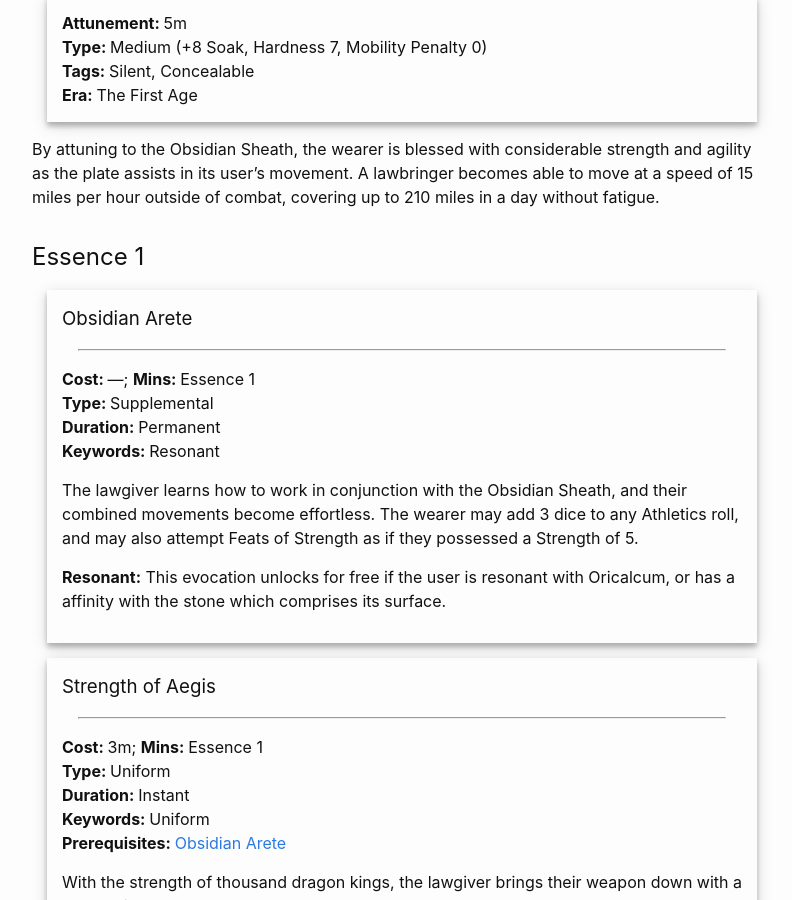
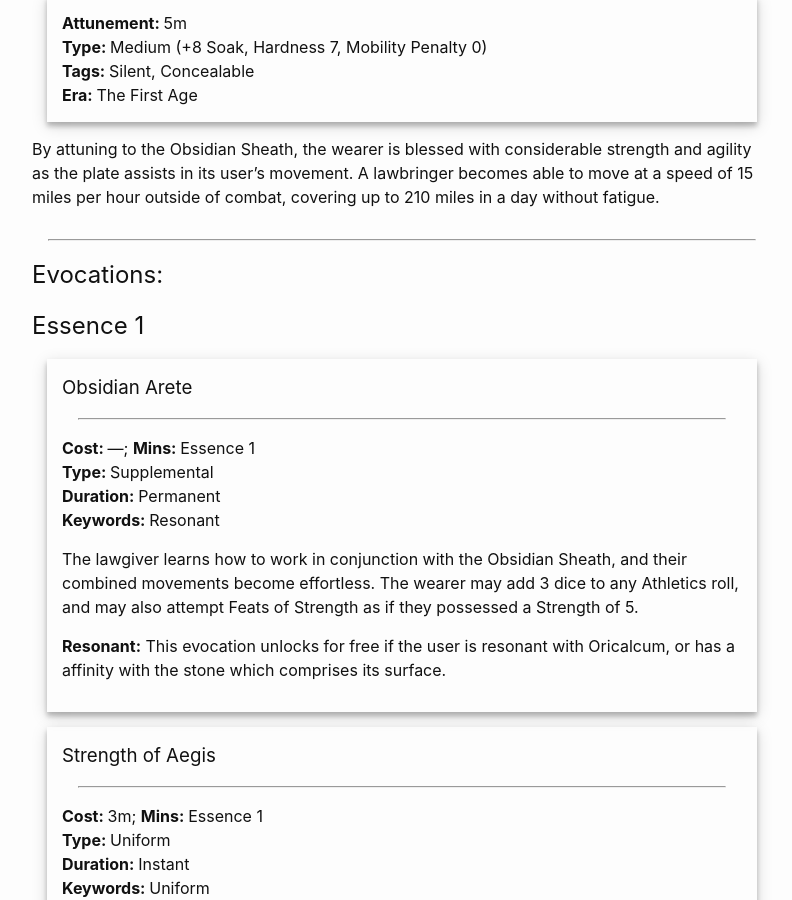
Before and after one commit to Everspace/Excellent-Homebrew-Approach, a Jekyll site: the page built from content/_artifacts/armour/Obsidian Sheath.md, in a window 1280 px wide and 900 px high, scrolled down 426 px. Shown: the whole window, without its empty margins (238-1030 px from the left). Built offline with Jekyll 4.4.1, drawn with Linux system fonts in a browser that asks for light colours.

Commit message:
Say that those things are evocations

```diff
--- a/_includes/artifacts/list-evocations.html
+++ b/_includes/artifacts/list-evocations.html
@@ -5,6 +5,10 @@
 -%}
 
 {%- for group in evocations -%}
+  {%- if forloop.first -%}
+  <hr/>
+  <h1>Evocations:</h1>
+  {%- endif -%}
   <h2>Essence {{group.name}}</h2>
   {%- for evocation in group.items -%}
     {%- unless forloop.first -%}
```
